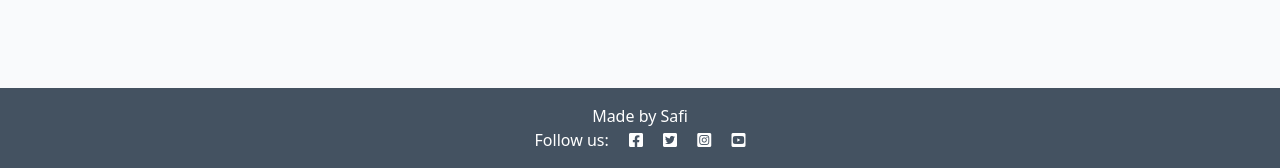
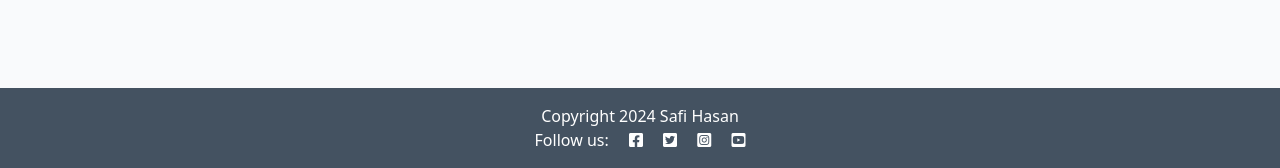
Before and after one commit to safihasan/food_blog2, a Django app: page / in a window 1280 px wide. Shown: the part 632-800 px from the top of the page. Run offline with Django 4.2, Linux system fonts and the light colour scheme; data that the repository does not hold is empty.

Commit message:
setting up template inheritance

```diff
--- a/blog/templates/blog/index.html
+++ b/blog/templates/blog/index.html
@@ -50,3 +50,4 @@
 
 <!-- index.html content ends here -->
 {% endblock %}
+{% block copyright %}Copyright 2024 Safi Hasan{% endblock %}
--- a/templates/base.html
+++ b/templates/base.html
@@ -61,7 +61,10 @@
 
     <!-- Footer -->
     <footer class="footer mt-auto py-3 dark-bg">
-        <p class="m-0 text-center text-white">Made by Safi</p>
+        <p class="m-0 text-center text-white">
+            {% block copyright %}Made by Safi Hasan{% endblock copyright %}
+        </p>
+
         <p class="m-0 text-center text-white">Follow us: <i class="fab fa-facebook-square ms-3"></i>
             <i class="fab fa-twitter-square ms-3"></i>
             <i class="fab fa-instagram-square ms-3"></i>
```
